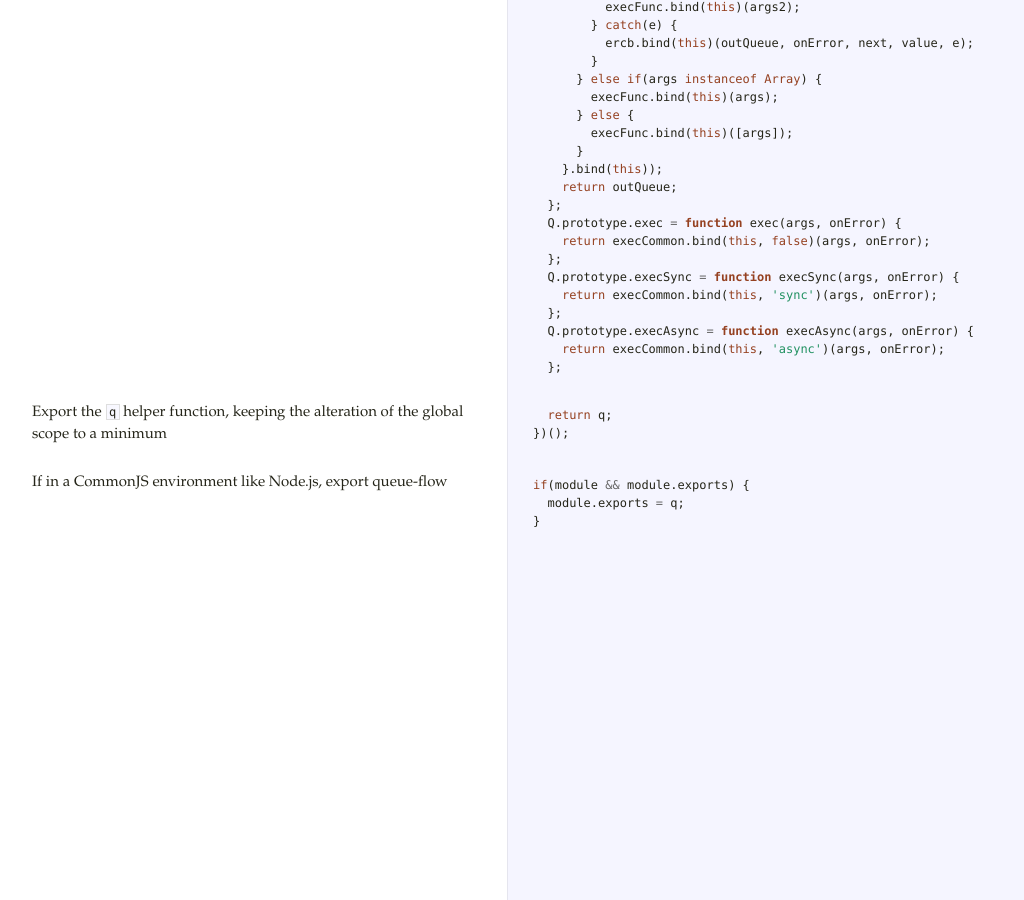
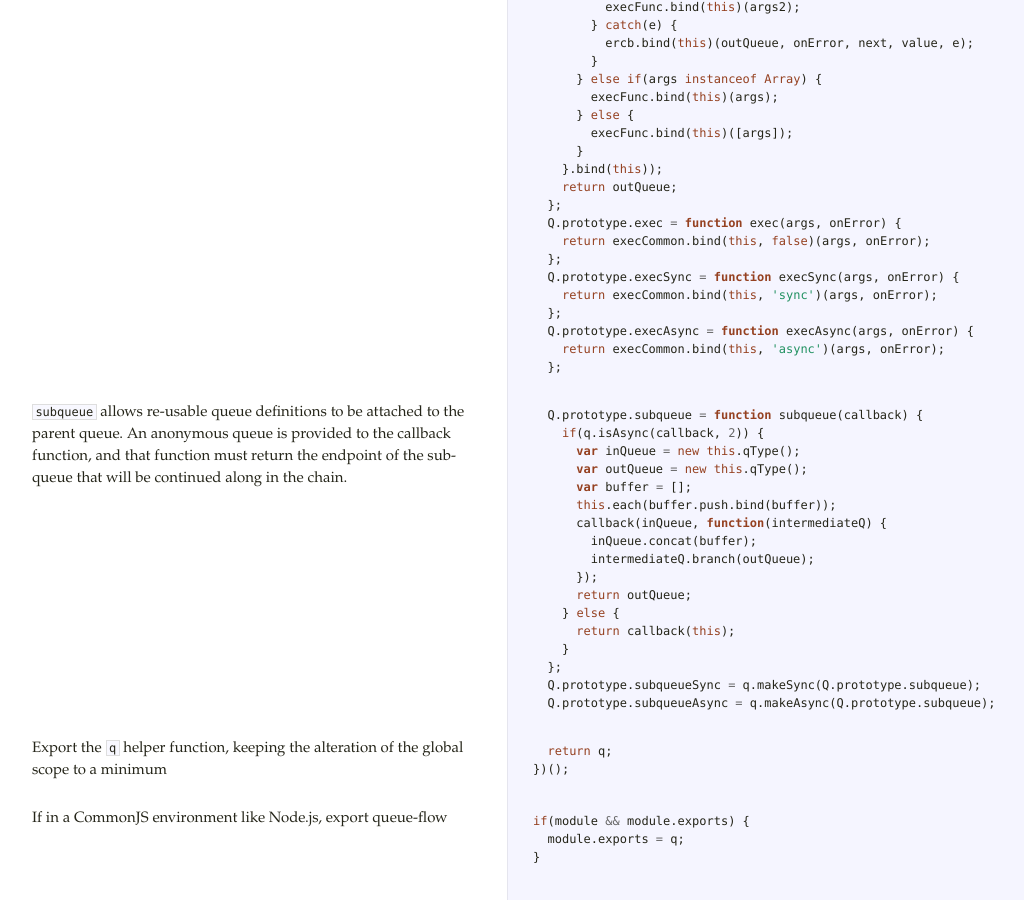
Before and after one commit to dfellis/queue-flow, a Jekyll site: the page docs/queue-flow.html, which Jekyll copies as it is, in a window 1280 px wide and 900 px high, scrolled down 10844 px. Shown: the whole window, without its empty margins (18-1042 px from the left). Built offline with Jekyll 4.4.1, drawn with Linux system fonts in a browser that asks for light colours; Markdown is read by kramdown in place of the engine named in the settings; before the commit the page ends 11408 px from its top, so only the background shows below that.

Commit message:
Automatic documentation for version 0.5.28

```diff
--- a/docs/queue-flow.html
+++ b/docs/queue-flow.html
@@ -502,8 +502,8 @@ similar to <code>node</code> above. <code>execCommon</code> is the base for all
       <span class="k">if</span><span class="p">(</span><span class="o">!</span><span class="p">(</span><span class="nx">value</span> <span class="k">instanceof</span> <span class="nb">Function</span><span class="p">))</span> <span class="k">return</span> <span class="nx">ercb</span><span class="p">(</span><span class="nx">outQueue</span><span class="p">,</span> <span class="nx">onError</span><span class="p">,</span> <span class="nx">next</span><span class="p">,</span> <span class="nx">value</span><span class="p">,</span> <span class="k">new</span> <span class="nb">Error</span><span class="p">(</span><span class="s1">&#39;Not a function&#39;</span><span class="p">),</span> <span class="kc">undefined</span><span class="p">);</span>
       <span class="kd">function</span> <span class="nx">execFunc</span><span class="p">(</span><span class="nx">args</span><span class="p">)</span> <span class="p">{</span>
         <span class="k">if</span><span class="p">(</span><span class="nx">forceSyncAsync</span> <span class="o">==</span> <span class="s1">&#39;async&#39;</span> <span class="o">||</span> <span class="p">(</span><span class="nx">forceSyncAsync</span> <span class="o">!=</span> <span class="s1">&#39;sync&#39;</span> <span class="o">&amp;&amp;</span> <span class="nx">q</span><span class="p">.</span><span class="nx">isAsync</span><span class="p">(</span><span class="nx">value</span><span class="p">,</span> <span class="nx">args</span><span class="p">.</span><span class="nx">length</span><span class="o">+</span><span class="mi">1</span><span class="p">)))</span> <span class="p">{</span>
-            <span class="nx">args</span><span class="p">.</span><span class="nx">push</span><span class="p">(</span><span class="nx">ercb</span><span class="p">.</span><span class="nx">bind</span><span class="p">(</span><span class="k">this</span><span class="p">,</span> <span class="nx">outQueue</span><span class="p">,</span> <span class="nx">onError</span><span class="p">,</span> <span class="nx">next</span><span class="p">,</span> <span class="nx">value</span><span class="p">));</span>
-            <span class="nx">value</span><span class="p">.</span><span class="nx">apply</span><span class="p">(</span><span class="k">this</span><span class="p">,</span> <span class="nx">args</span><span class="p">);</span>
+          <span class="nx">args</span><span class="p">.</span><span class="nx">push</span><span class="p">(</span><span class="nx">ercb</span><span class="p">.</span><span class="nx">bind</span><span class="p">(</span><span class="k">this</span><span class="p">,</span> <span class="nx">outQueue</span><span class="p">,</span> <span class="nx">onError</span><span class="p">,</span> <span class="nx">next</span><span class="p">,</span> <span class="nx">value</span><span class="p">));</span>
+          <span class="nx">value</span><span class="p">.</span><span class="nx">apply</span><span class="p">(</span><span class="k">this</span><span class="p">,</span> <span class="nx">args</span><span class="p">);</span>
         <span class="p">}</span> <span class="k">else</span> <span class="p">{</span>
           <span class="k">try</span> <span class="p">{</span>
             <span class="nx">ercb</span><span class="p">(</span><span class="nx">outQueue</span><span class="p">,</span> <span class="nx">onError</span><span class="p">,</span> <span class="nx">next</span><span class="p">,</span> <span class="nx">value</span><span class="p">,</span> <span class="kc">undefined</span><span class="p">,</span> <span class="nx">value</span><span class="p">.</span><span class="nx">apply</span><span class="p">(</span><span class="k">this</span><span class="p">,</span> <span class="nx">args</span><span class="p">));</span>
@@ -540,8 +540,26 @@ similar to <code>node</code> above. <code>execCommon</code> is the base for all
   <span class="p">};</span>
   <span class="nx">Q</span><span class="p">.</span><span class="nx">prototype</span><span class="p">.</span><span class="nx">execAsync</span> <span class="o">=</span> <span class="kd">function</span> <span class="nx">execAsync</span><span class="p">(</span><span class="nx">args</span><span class="p">,</span> <span class="nx">onError</span><span class="p">)</span> <span class="p">{</span>
     <span class="k">return</span> <span class="nx">execCommon</span><span class="p">.</span><span class="nx">bind</span><span class="p">(</span><span class="k">this</span><span class="p">,</span> <span class="s1">&#39;async&#39;</span><span class="p">)(</span><span class="nx">args</span><span class="p">,</span> <span class="nx">onError</span><span class="p">);</span>
-  <span class="p">};</span></pre></div>             </td>           </tr>                               <tr id="section-48">             <td class="docs">               <div class="pilwrap">                 <a class="pilcrow" href="#section-48">&#182;</a>               </div>               <p>Export the <code>q</code> helper function, keeping the alteration of the global scope to a minimum</p>             </td>             <td class="code">               <div class="highlight"><pre>  <span class="k">return</span> <span class="nx">q</span><span class="p">;</span>
-<span class="p">})();</span></pre></div>             </td>           </tr>                               <tr id="section-49">             <td class="docs">               <div class="pilwrap">                 <a class="pilcrow" href="#section-49">&#182;</a>               </div>               <p>If in a CommonJS environment like Node.js, export queue-flow</p>             </td>             <td class="code">               <div class="highlight"><pre><span class="k">if</span><span class="p">(</span><span class="nx">module</span> <span class="o">&amp;&amp;</span> <span class="nx">module</span><span class="p">.</span><span class="nx">exports</span><span class="p">)</span> <span class="p">{</span>
+  <span class="p">};</span></pre></div>             </td>           </tr>                               <tr id="section-48">             <td class="docs">               <div class="pilwrap">                 <a class="pilcrow" href="#section-48">&#182;</a>               </div>               <p><code>subqueue</code> allows re-usable queue definitions to be attached to the parent queue. An
+anonymous queue is provided to the callback function, and that function must return the
+endpoint of the sub-queue that will be continued along in the chain.</p>             </td>             <td class="code">               <div class="highlight"><pre>  <span class="nx">Q</span><span class="p">.</span><span class="nx">prototype</span><span class="p">.</span><span class="nx">subqueue</span> <span class="o">=</span> <span class="kd">function</span> <span class="nx">subqueue</span><span class="p">(</span><span class="nx">callback</span><span class="p">)</span> <span class="p">{</span>
+    <span class="k">if</span><span class="p">(</span><span class="nx">q</span><span class="p">.</span><span class="nx">isAsync</span><span class="p">(</span><span class="nx">callback</span><span class="p">,</span> <span class="mi">2</span><span class="p">))</span> <span class="p">{</span>
+      <span class="kd">var</span> <span class="nx">inQueue</span> <span class="o">=</span> <span class="k">new</span> <span class="k">this</span><span class="p">.</span><span class="nx">qType</span><span class="p">();</span>
+      <span class="kd">var</span> <span class="nx">outQueue</span> <span class="o">=</span> <span class="k">new</span> <span class="k">this</span><span class="p">.</span><span class="nx">qType</span><span class="p">();</span>
+      <span class="kd">var</span> <span class="nx">buffer</span> <span class="o">=</span> <span class="p">[];</span>
+      <span class="k">this</span><span class="p">.</span><span class="nx">each</span><span class="p">(</span><span class="nx">buffer</span><span class="p">.</span><span class="nx">push</span><span class="p">.</span><span class="nx">bind</span><span class="p">(</span><span class="nx">buffer</span><span class="p">));</span>
+      <span class="nx">callback</span><span class="p">(</span><span class="nx">inQueue</span><span class="p">,</span> <span class="kd">function</span><span class="p">(</span><span class="nx">intermediateQ</span><span class="p">)</span> <span class="p">{</span>
+        <span class="nx">inQueue</span><span class="p">.</span><span class="nx">concat</span><span class="p">(</span><span class="nx">buffer</span><span class="p">);</span>
+        <span class="nx">intermediateQ</span><span class="p">.</span><span class="nx">branch</span><span class="p">(</span><span class="nx">outQueue</span><span class="p">);</span>
+      <span class="p">});</span>
+      <span class="k">return</span> <span class="nx">outQueue</span><span class="p">;</span>
+    <span class="p">}</span> <span class="k">else</span> <span class="p">{</span>
+      <span class="k">return</span> <span class="nx">callback</span><span class="p">(</span><span class="k">this</span><span class="p">);</span>
+    <span class="p">}</span>
+  <span class="p">};</span>
+  <span class="nx">Q</span><span class="p">.</span><span class="nx">prototype</span><span class="p">.</span><span class="nx">subqueueSync</span> <span class="o">=</span> <span class="nx">q</span><span class="p">.</span><span class="nx">makeSync</span><span class="p">(</span><span class="nx">Q</span><span class="p">.</span><span class="nx">prototype</span><span class="p">.</span><span class="nx">subqueue</span><span class="p">);</span>
+  <span class="nx">Q</span><span class="p">.</span><span class="nx">prototype</span><span class="p">.</span><span class="nx">subqueueAsync</span> <span class="o">=</span> <span class="nx">q</span><span class="p">.</span><span class="nx">makeAsync</span><span class="p">(</span><span class="nx">Q</span><span class="p">.</span><span class="nx">prototype</span><span class="p">.</span><span class="nx">subqueue</span><span class="p">);</span></pre></div>             </td>           </tr>                               <tr id="section-49">             <td class="docs">               <div class="pilwrap">                 <a class="pilcrow" href="#section-49">&#182;</a>               </div>               <p>Export the <code>q</code> helper function, keeping the alteration of the global scope to a minimum</p>             </td>             <td class="code">               <div class="highlight"><pre>  <span class="k">return</span> <span class="nx">q</span><span class="p">;</span>
+<span class="p">})();</span></pre></div>             </td>           </tr>                               <tr id="section-50">             <td class="docs">               <div class="pilwrap">                 <a class="pilcrow" href="#section-50">&#182;</a>               </div>               <p>If in a CommonJS environment like Node.js, export queue-flow</p>             </td>             <td class="code">               <div class="highlight"><pre><span class="k">if</span><span class="p">(</span><span class="nx">module</span> <span class="o">&amp;&amp;</span> <span class="nx">module</span><span class="p">.</span><span class="nx">exports</span><span class="p">)</span> <span class="p">{</span>
   <span class="nx">module</span><span class="p">.</span><span class="nx">exports</span> <span class="o">=</span> <span class="nx">q</span><span class="p">;</span>
 <span class="p">}</span>
 
```
